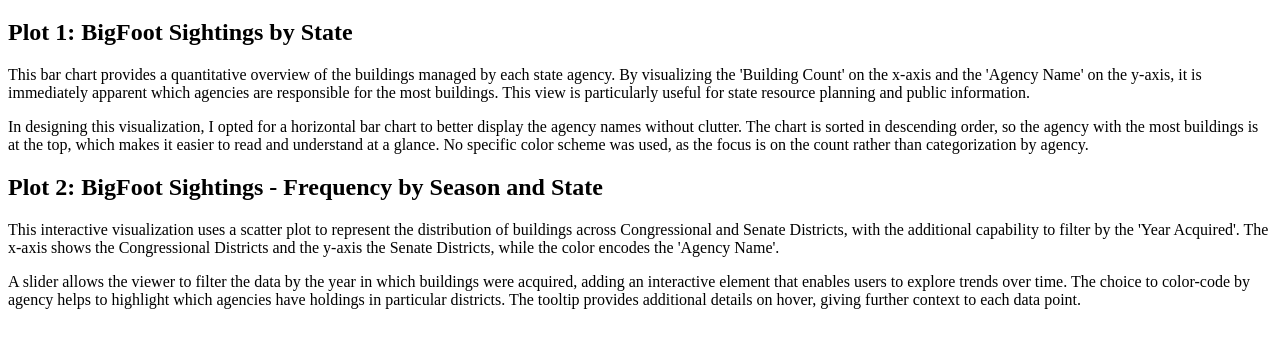
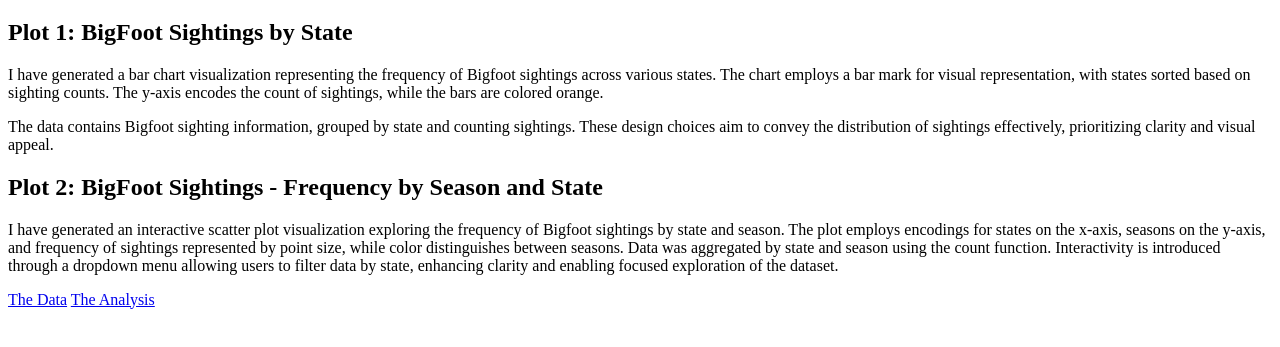
Before and after one commit to Himanshuk45/Himanshuk45.github.io, a plain HTML site: page index.html in a window 1280 px wide. Shown: the part 61-408 px from the top of the page. Drawn offline with Linux system fonts and the light colour scheme; a script that the page names is missing.

Commit message:
Update index.html

```diff
--- a/index.html
+++ b/index.html
@@ -19,13 +19,15 @@
 
     <h2>Plot 1: BigFoot Sightings by State</h2>
     <div id="viz1"></div>
-    <p>This bar chart provides a quantitative overview of the buildings managed by each state agency. By visualizing the 'Building Count' on the x-axis and the 'Agency Name' on the y-axis, it is immediately apparent which agencies are responsible for the most buildings. This view is particularly useful for state resource planning and public information.</p>
-    <p>In designing this visualization, I opted for a horizontal bar chart to better display the agency names without clutter. The chart is sorted in descending order, so the agency with the most buildings is at the top, which makes it easier to read and understand at a glance. No specific color scheme was used, as the focus is on the count rather than categorization by agency.</p>
+    <p>I have generated a bar chart visualization representing the frequency of Bigfoot sightings across various states. The chart employs a bar mark for visual representation, with states sorted based on sighting counts. The y-axis encodes the count of sightings, while the bars are colored orange.</p>
+    <p>The data contains Bigfoot sighting information, grouped by state and counting sightings. These design choices aim to convey the distribution of sightings effectively, prioritizing clarity and visual appeal.</p>
 
     <h2>Plot 2: BigFoot Sightings - Frequency by Season and State</h2>
     <div id="viz2"></div>
-    <p>This interactive visualization uses a scatter plot to represent the distribution of buildings across Congressional and Senate Districts, with the additional capability to filter by the 'Year Acquired'. The x-axis shows the Congressional Districts and the y-axis the Senate Districts, while the color encodes the 'Agency Name'.</p>
-    <p>A slider allows the viewer to filter the data by the year in which buildings were acquired, adding an interactive element that enables users to explore trends over time. The choice to color-code by agency helps to highlight which agencies have holdings in particular districts. The tooltip provides additional details on hover, giving further context to each data point.</p>
+    <p>I have generated an interactive scatter plot visualization exploring the frequency of Bigfoot sightings by state and season. The plot employs encodings for states on the x-axis, seasons on the y-axis, and frequency of sightings represented by point size, while color distinguishes between seasons. Data was aggregated by state and season using the count function. Interactivity is introduced through a dropdown menu allowing users to filter data by state, enhancing clarity and enabling focused exploration of the dataset.</p>
+
+    <a href="bfro_reports_fall2022.csv" class="button" target="_blank">The Data</a>
+    <a href="Workbook.ipynb" class="button" target="_blank">The Analysis</a>
 
     <script>
       fetch('plot1.json')
```
